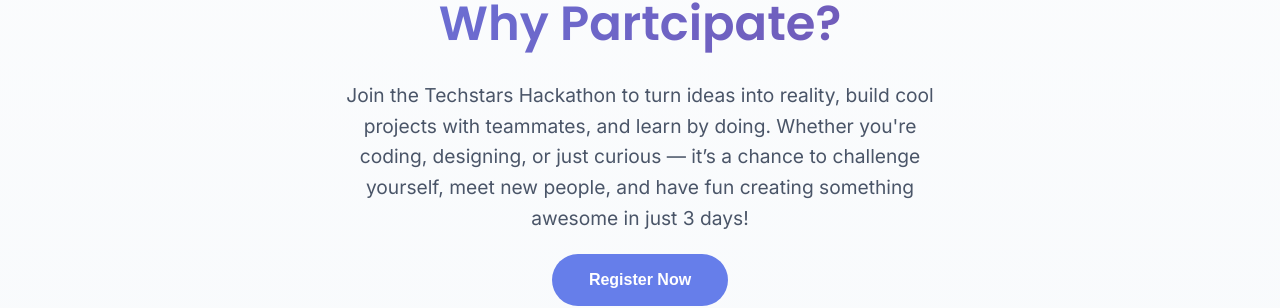
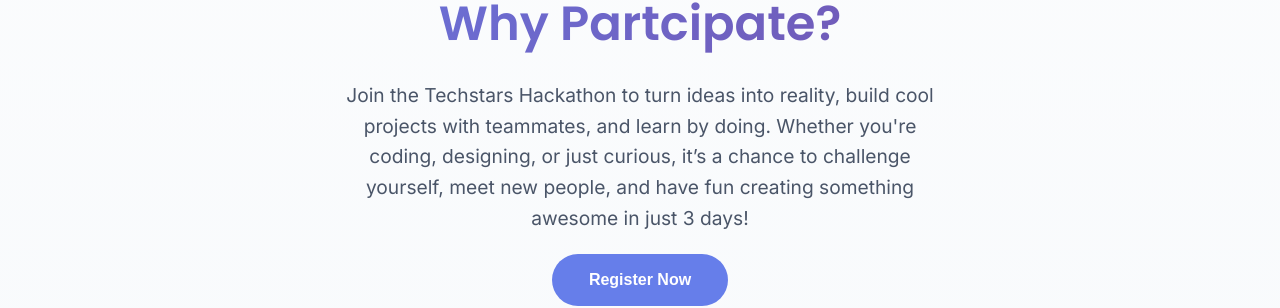
Before and after one commit to lgndcraft2/beautiful-ass-random-page, a plain HTML site: page index.html in a window 1280 px wide. Shown: the part 1792-2100 px from the top of the page. Drawn offline with Linux system fonts and the light colour scheme.

Commit message:
added a comma

```diff
--- a/index.html
+++ b/index.html
@@ -116,7 +116,7 @@
         </div>
         <div class="main-section">
             <h2>Why Partcipate?</h2>
-            <p>Join the Techstars Hackathon to turn ideas into reality, build cool projects with teammates, and learn by doing. Whether you're coding, designing, or just curious — it’s a chance to challenge yourself, meet new people, and have fun creating something awesome in just 3 days!
+            <p>Join the Techstars Hackathon to turn ideas into reality, build cool projects with teammates, and learn by doing. Whether you're coding, designing, or just curious, it’s a chance to challenge yourself, meet new people, and have fun creating something awesome in just 3 days!
             </p>
             <div class="button-container">
                 <a href="https://docs.google.com/forms/d/e/1FAIpQLSeKkCx9mCoy8WIfmXIfUS5KnRv0nkl3B34mOcUCBjbMpbTZsA/viewform?usp=header"><button class="btn-footer">Register Now</button></a>
```
